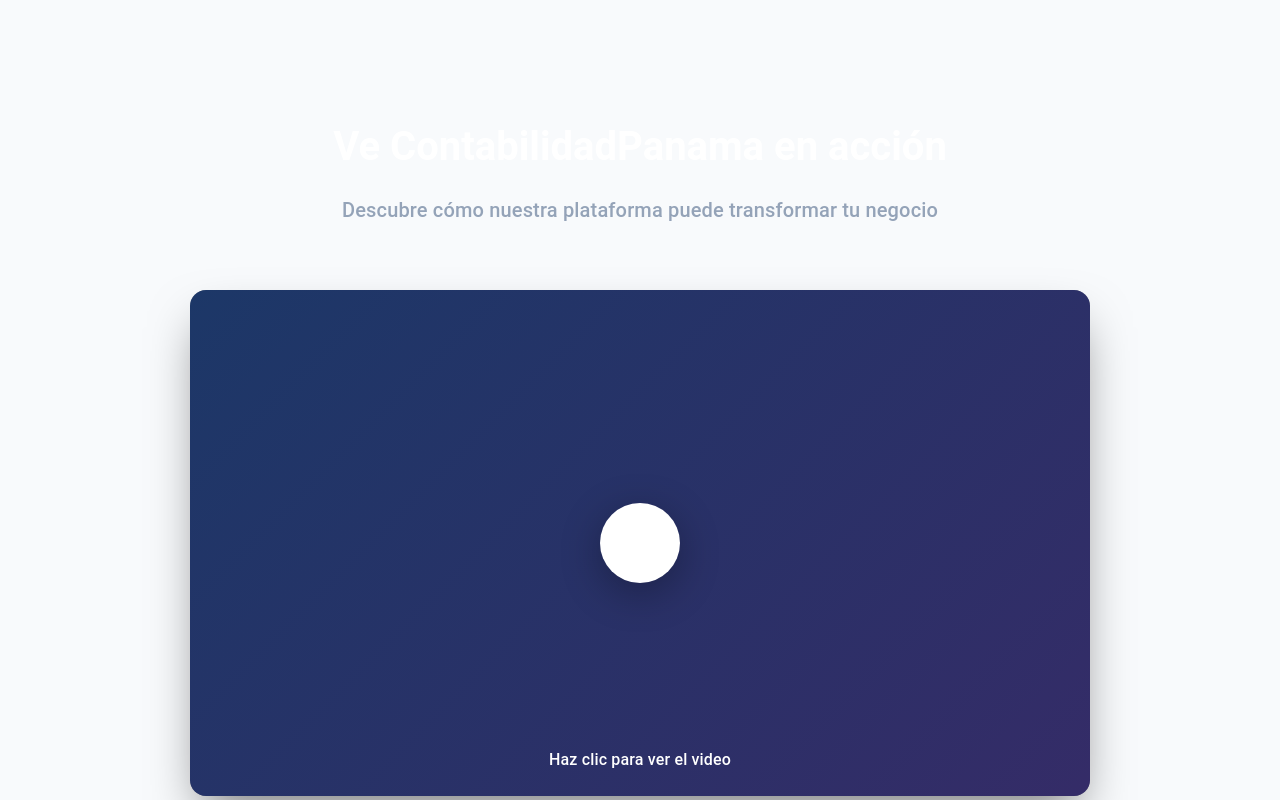
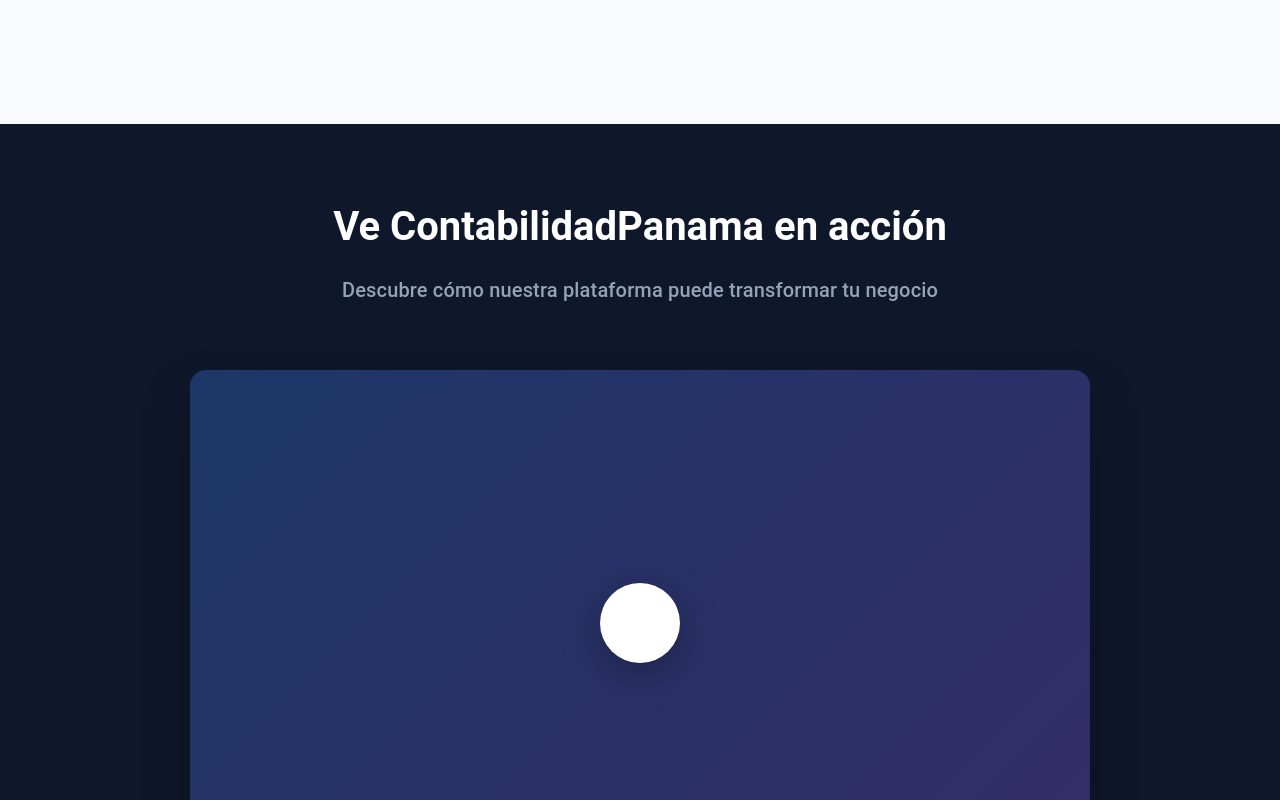
Before and after one commit to Ricky06202/ContabilidadPanama, an Astro site in the folder landing/: page / in a window 1280 px wide. Shown: the part 4480-5280 px from the top of the page. Built offline with nearby package versions, Linux system fonts and the light colour scheme; Astro itself is replaced by a stand-in of ours; some icons are missing.

Commit message:
Fix VideoDemo section contrast - darker background

```diff
--- a/landing/src/components/react/VideoDemo.jsx
+++ b/landing/src/components/react/VideoDemo.jsx
@@ -2,9 +2,9 @@
 import { Container, Typography, Box, Button } from '@mui/material';
 import PlayArrowIcon from '@mui/icons-material/PlayArrow';
 
-const VideoDemo = () => {
+	const VideoDemo = () => {
 	return (
-		<section sx={{ py: { xs: 12, md: 16 }, backgroundColor: '#1e293b' }}>
+		<section style={{ backgroundColor: '#0f172a', padding: '80px 0' }}>
 			<Container maxWidth="lg">
 				<Box textAlign="center" mb={8}>
 					<Typography
```
